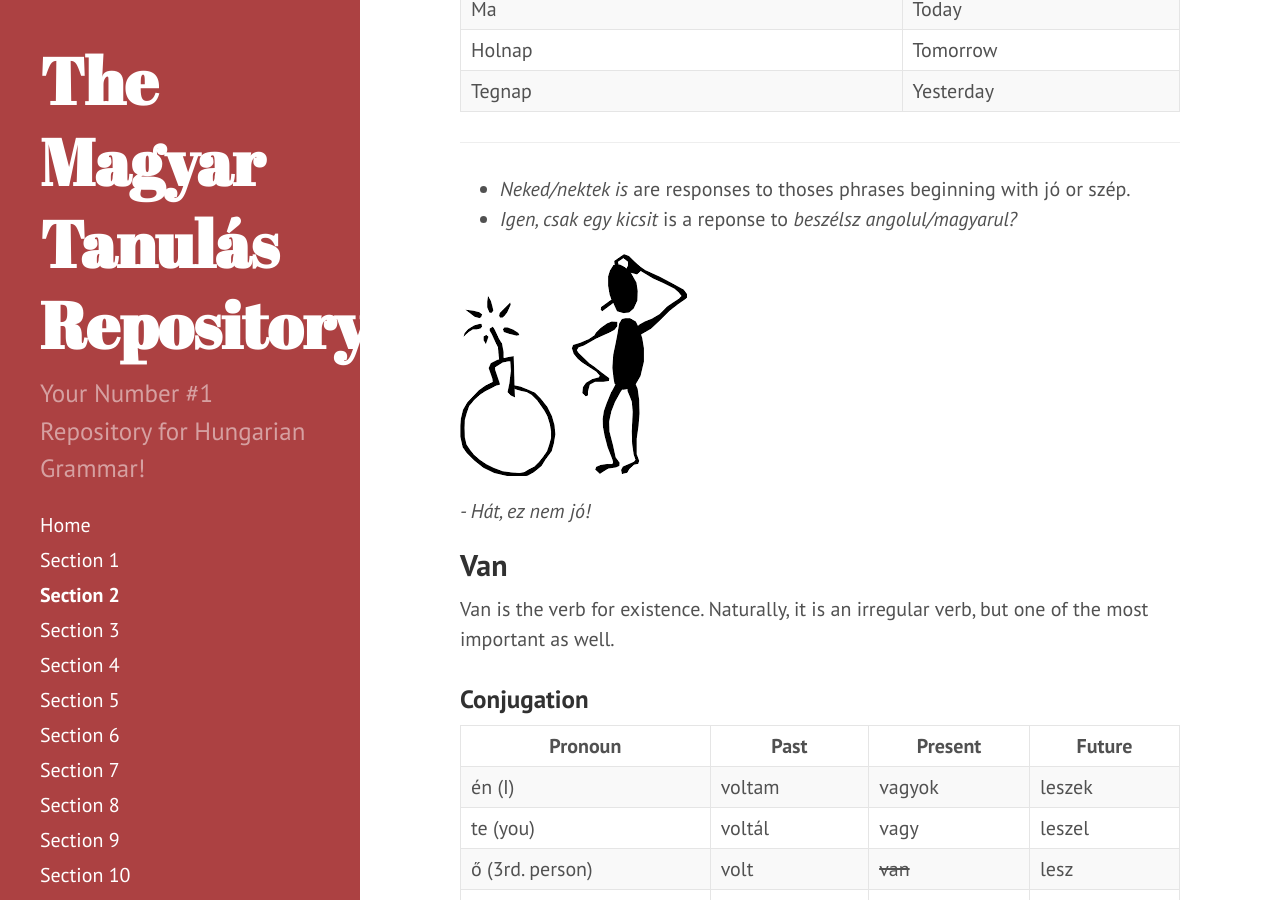
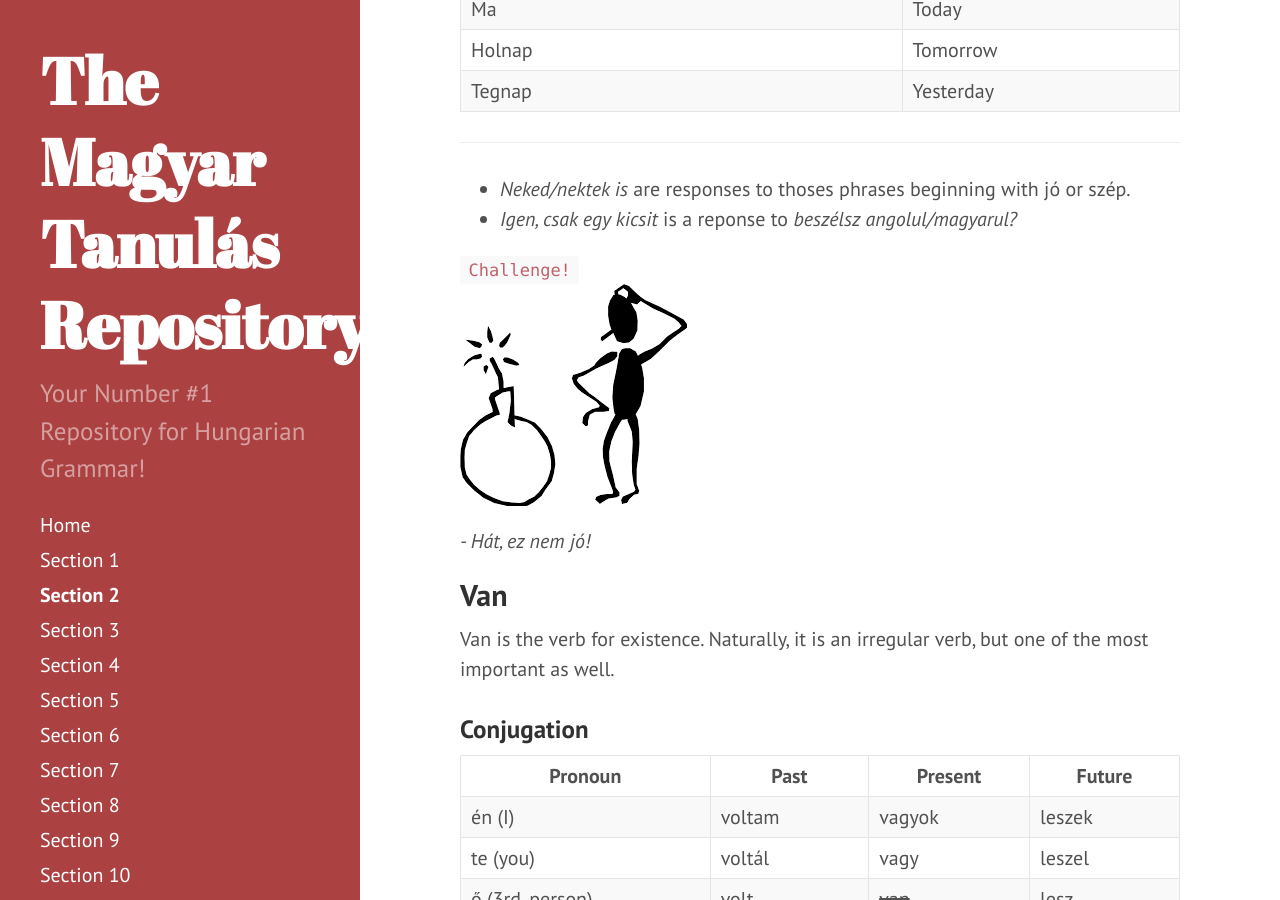
Before and after one commit to Magyartanulas/magyartanulas.github.io, a Jekyll site: the page built from Section2.md, in a window 1280 px wide and 900 px high, scrolled down 1781 px. Built offline with Jekyll 4.4.1, drawn with Linux system fonts in a browser that asks for light colours; Markdown is read by kramdown in place of the engine named in the settings.

Commit message:
Update Section2.md

```diff
--- a/Section2.md
+++ b/Section2.md
@@ -54,6 +54,7 @@
 * *Neked/nektek is* are responses to thoses phrases beginning with jó or szép.
 * *Igen, csak egy kicsit* is a reponse to *beszélsz angolul/magyarul?*
 
+`Challenge!`
 ![bomba](https://magyartanulas.github.io/public/bomba.png)
 
 *- Hát, ez nem jó!*
@@ -95,6 +96,7 @@
 1. When stating someone's occupation, we don't need to say a.
 2. Plural adjectives are used to describe groups of people.
 
+`Challenge!`
 ![Ki vagy?](https://magyartanulas.github.io/public/ki_vagy.png)
 
 *- János vagyok, ki vagy?*
@@ -168,6 +170,7 @@
 | ti      | lettetek | lesztek |
 | ők      | lettek   | lesznek |
 
+`Challenge!`
 ![Hol leszel?](https://magyartanulas.github.io/public/hol_leszel.jpg)
 
 *- És hol leszel holnap?*
```
